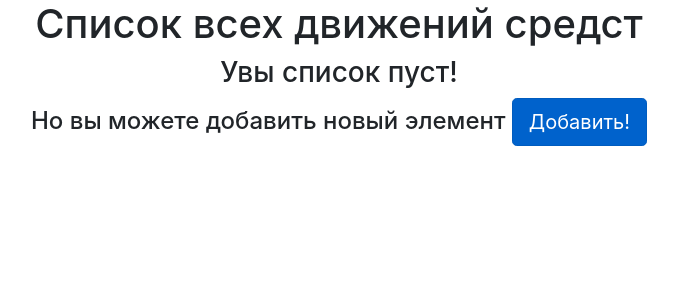
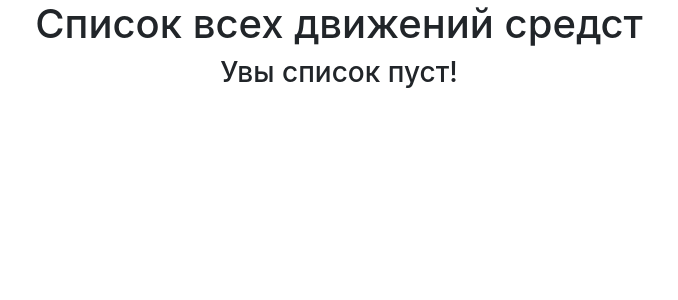
Before and after one commit to thebelarus/myfinance, a Django app: page /myfinance/get/full/ in a window 1280 px wide. Shown: the part 56-356 px from the top of the page, without its empty margins (301-979 px from the left). Run offline with Django 3.2, Linux system fonts and the light colour scheme; data that the repository does not hold is empty; some libraries are stand-ins or nearby versions.

Commit message:
Fixied templates

```diff
--- a/core/templates/get_category.html
+++ b/core/templates/get_category.html
@@ -49,9 +49,10 @@
         {% endfor %}
         </table>
         </tbody>
+         <p onclick="show_links_for_delete()" class="btn btn-primary btn-lg active" role="button" aria-pressed="true"  href="">Редактировать</p>
     {% else %}
         <h4 class="h_to_center">Увы список пуст!</h4>
     {% endif %}
-   <p onclick="show_links_for_delete()" class="btn btn-primary btn-lg active" role="button" aria-pressed="true"  href="">Редактировать</p>
+
 
 {% endblock %}
--- a/core/templates/get_income.html
+++ b/core/templates/get_income.html
@@ -40,6 +40,5 @@
 
     {% else %}
         <h3 class="h_to_center">Увы список пуст!</h3>
-        <h4 class="h_to_center">Но вы можете добавить новый элемент <a class="btn btn-primary btn-lg active" role="button" aria-pressed="true"  href="{% url 'add_account' %}">Добавить!</a></h4>
     {% endif %}
 {% endblock %}
```
